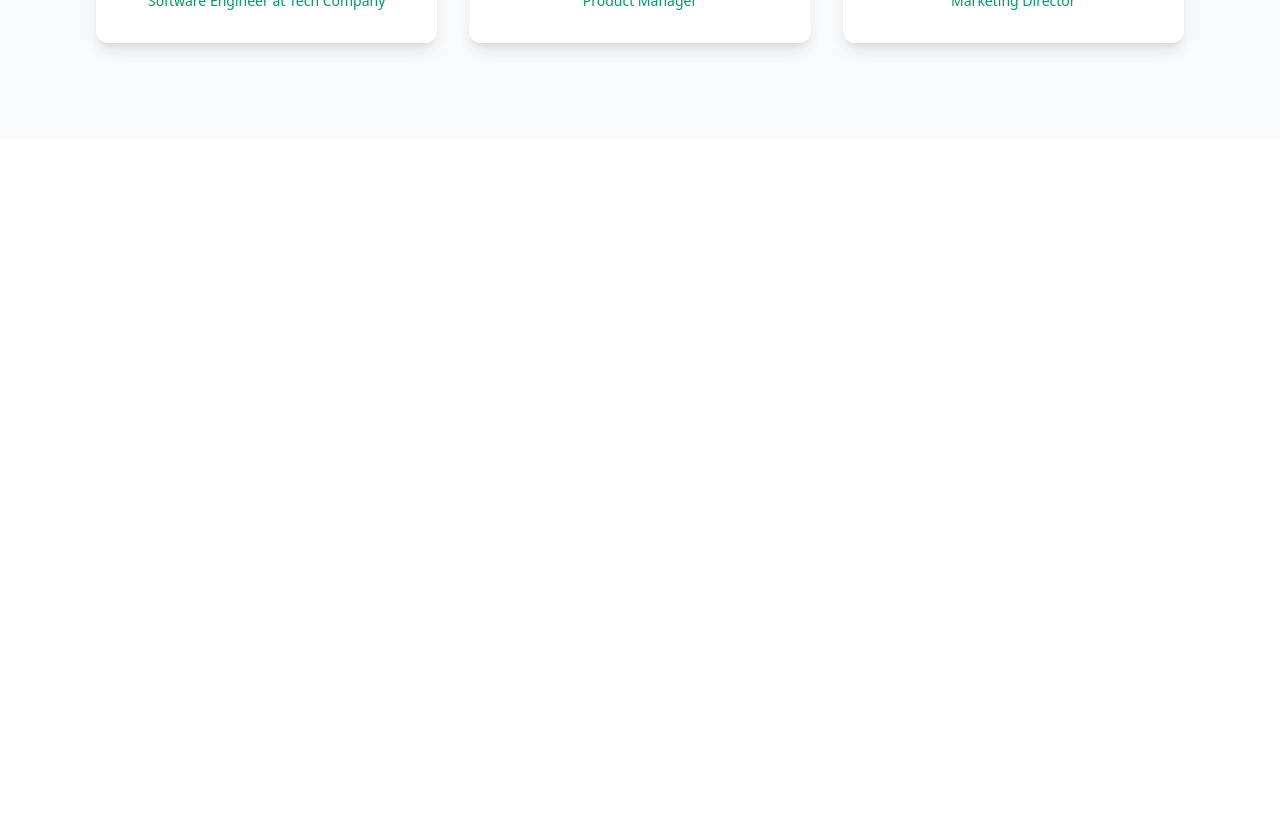
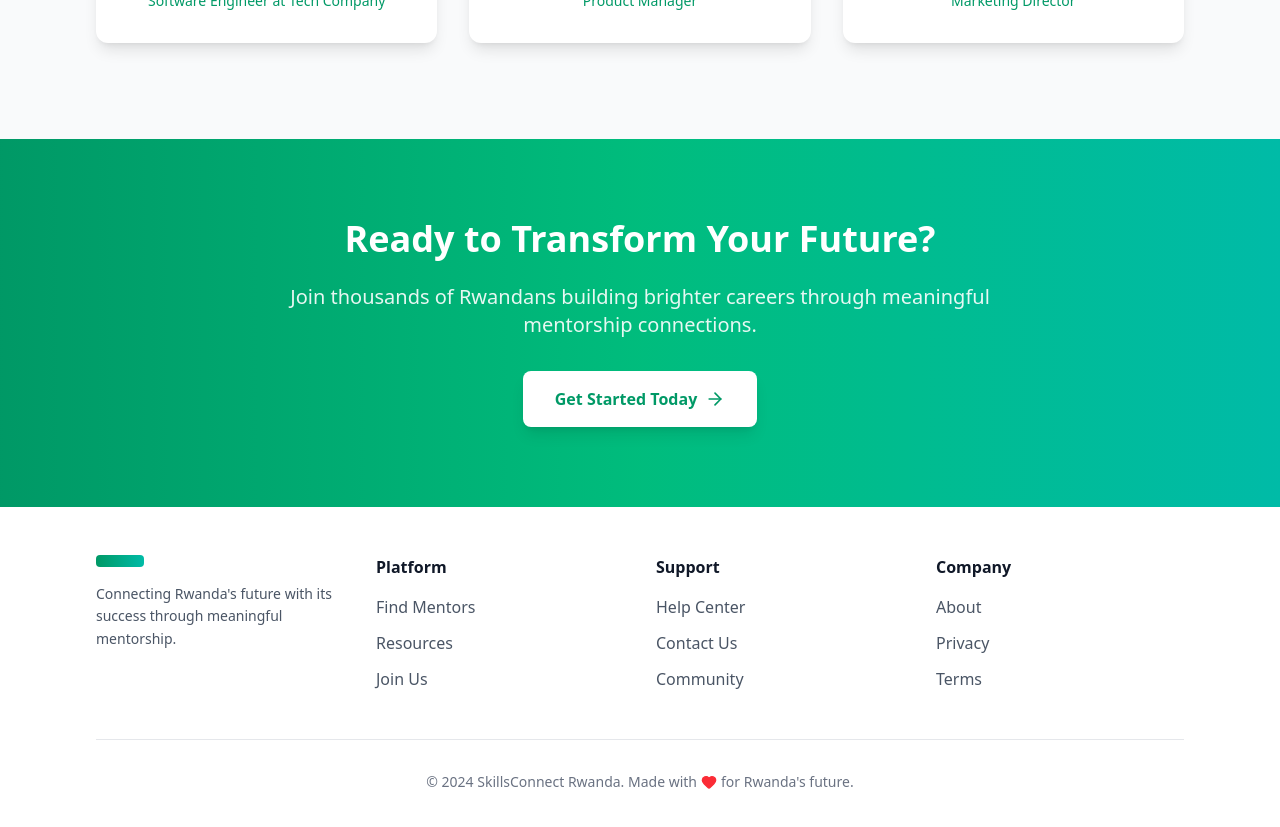
Before and after one commit to Hanki-C2U/hanki-web, a React (Vite) app: page / in a window 1280 px wide. Shown: the part 2620-3447 px from the top of the page. Before the commit the page ends 2759 px from the top, so only its background shows below. Built offline with nearby package versions, Linux system fonts and the light colour scheme.

Commit message:
implemented the footer section

```diff
--- /dev/null
+++ b/src/components/Footer.tsx
@@ -0,0 +1,113 @@
+import { Heart, ArrowRight } from 'lucide-react';
+
+export default function Footer() {
+  return (
+    <footer>
+      {/* CTA Section */}
+      <section className="bg-gradient-to-r from-emerald-600 via-emerald-500 to-teal-500 text-white py-16 lg:py-20">
+        <div className="max-w-6xl mx-auto px-4 sm:px-6 lg:px-8 text-center">
+          <h2 className="text-3xl md:text-4xl font-bold mb-6">
+            Ready to Transform Your Future?
+          </h2>
+          <p className="text-lg md:text-xl mb-8 max-w-3xl mx-auto opacity-90">
+            Join thousands of Rwandans building brighter careers through meaningful mentorship connections.
+          </p>
+          <button className="bg-white hover:bg-gray-100 text-emerald-600 px-8 py-4 rounded-lg font-semibold transition-all duration-200 inline-flex items-center gap-2 shadow-lg hover:shadow-xl">
+            Get Started Today
+            <ArrowRight className="w-5 h-5" />
+          </button>
+        </div>
+      </section>
+
+      {/* Footer Content */}
+      <section className="bg-white py-12">
+        <div className="max-w-6xl mx-auto px-4 sm:px-6 lg:px-8">
+          <div className="grid md:grid-cols-4 gap-8">
+            {/* Brand Section */}
+            <div className="md:col-span-1">
+              <div className="w-12 h-3 bg-gradient-to-r from-emerald-600 to-teal-500 rounded mb-4"></div>
+              <p className="text-gray-600 text-sm leading-relaxed">
+                Connecting Rwanda's future with its success through meaningful mentorship.
+              </p>
+            </div>
+
+            {/* Platform Links */}
+            <div>
+              <h3 className="font-semibold text-gray-900 mb-4">Platform</h3>
+              <ul className="space-y-3">
+                <li>
+                  <a href="#" className="text-gray-600 hover:text-emerald-600 transition-colors duration-200">
+                    Find Mentors
+                  </a>
+                </li>
+                <li>
+                  <a href="#" className="text-gray-600 hover:text-emerald-600 transition-colors duration-200">
+                    Resources
+                  </a>
+                </li>
+                <li>
+                  <a href="#" className="text-gray-600 hover:text-emerald-600 transition-colors duration-200">
+                    Join Us
+                  </a>
+                </li>
+              </ul>
+            </div>
+
+            {/* Support Links */}
+            <div>
+              <h3 className="font-semibold text-gray-900 mb-4">Support</h3>
+              <ul className="space-y-3">
+                <li>
+                  <a href="#" className="text-gray-600 hover:text-emerald-600 transition-colors duration-200">
+                    Help Center
+                  </a>
+                </li>
+                <li>
+                  <a href="#" className="text-gray-600 hover:text-emerald-600 transition-colors duration-200">
+                    Contact Us
+                  </a>
+                </li>
+                <li>
+                  <a href="#" className="text-gray-600 hover:text-emerald-600 transition-colors duration-200">
+                    Community
+                  </a>
+                </li>
+              </ul>
+            </div>
+
+            {/* Company Links */}
+            <div>
+              <h3 className="font-semibold text-gray-900 mb-4">Company</h3>
+              <ul className="space-y-3">
+                <li>
+                  <a href="#" className="text-gray-600 hover:text-emerald-600 transition-colors duration-200">
+                    About
+                  </a>
+                </li>
+                <li>
+                  <a href="#" className="text-gray-600 hover:text-emerald-600 transition-colors duration-200">
+                    Privacy
+                  </a>
+                </li>
+                <li>
+                  <a href="#" className="text-gray-600 hover:text-emerald-600 transition-colors duration-200">
+                    Terms
+                  </a>
+                </li>
+              </ul>
+            </div>
+          </div>
+
+          {/* Footer Bottom */}
+          <div className="border-t border-gray-200 mt-12 pt-8 text-center">
+            <p className="text-gray-500 text-sm flex items-center justify-center gap-1">
+              © 2024 SkillsConnect Rwanda. Made with{' '}
+              <Heart className="w-4 h-4 text-red-500 fill-current" />
+              {' '}for Rwanda's future.
+            </p>
+          </div>
+        </div>
+      </section>
+    </footer>
+  );
+}
--- a/src/pages/LandingPage.tsx
+++ b/src/pages/LandingPage.tsx
@@ -1,3 +1,4 @@
+import Footer from "../components/Footer";
 import Header from "../components/Header";
 import Hero from "../components/Hero";
 import HowItWorks from "../components/HowItWorks";
@@ -15,7 +16,7 @@ export default function LandingPage() {
     <HowItWorks />
     <Testimonials />
     </main>
-
+    <Footer/>
     </>
   )
 }
```
